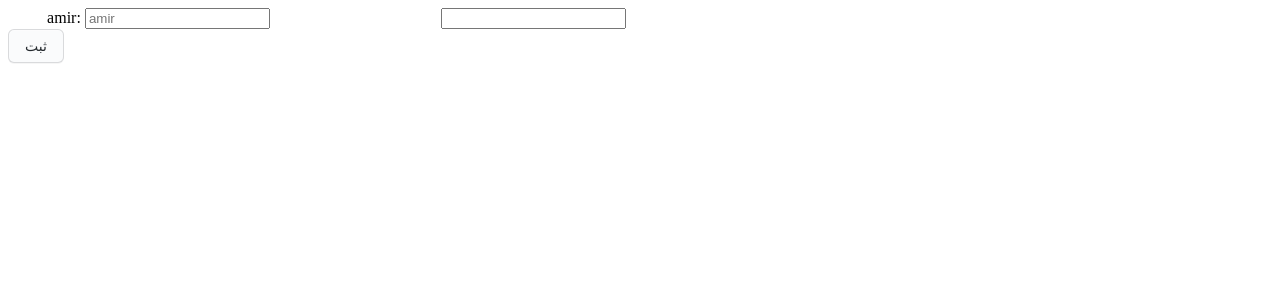
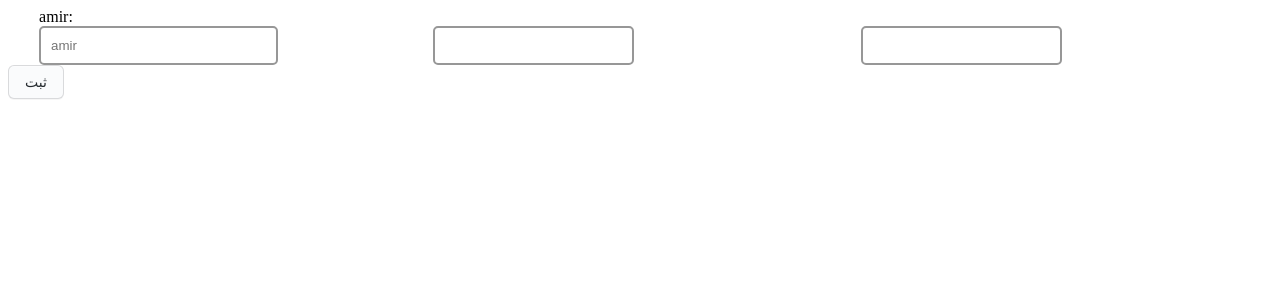
Before and after one commit to Ch-alireza021/genera-form, a React (Vite) app: page / in a window 1280 px wide. Shown: the top 300 px of the page. Built offline with nearby package versions, Linux system fonts and the light colour scheme.

Commit message:
improve gride and get size dynamically

```diff
--- a/src/App.tsx
+++ b/src/App.tsx
@@ -24,6 +24,12 @@ function App() {
       size:'s12 m6 l4',
       error: { regex: ["^[0-9]{11}$", "شماره موبایل باید 11 رقم باشد"] },
     },
+    {
+      name: "phone",
+      type: "number",
+      size:'s12 m6 l4',
+      error: { regex: ["^[0-9]{11}$", "شماره موبایل باید 11 رقم باشد"] },
+    },
   ];
 
   const config={
--- a/src/components/CForm/Cform.tsx
+++ b/src/components/CForm/Cform.tsx
@@ -1,4 +1,4 @@
-import { ChangeEvent, FC, useState } from "react";
+import { ChangeEvent, FC, useEffect, useRef, useState } from "react";
 import { ConfigFormIF, FormCForm, onSubmite, StringObject } from "./base";
 import fromStyle from "./style/ButtonForm.module.css";
 import { gridColumn } from "./helpers";
@@ -11,11 +11,24 @@ interface CformIF {
 export const CForm: FC<CformIF> = ({ form, submithandler, config }) => {
   const [formValues, setFormValues] = useState<StringObject>({});
   const [formError, setFormError] = useState<StringObject>({});
+  const [width, setWidth] = useState<number>(0);
+  const divRef = useRef<HTMLDivElement | null>(null);
+  useEffect(() => {
+    const updateWidth = () => {
+      if (divRef.current) {
+        setWidth(divRef.current.offsetWidth);
+      }
+    };
+    updateWidth();
+    window.addEventListener('resize', updateWidth);
+    return () => {
+      window.removeEventListener('resize', updateWidth);
+    };
+  }, []);
   let column = 0;
-
   return (
     <>
-      <div className={`${fromStyle?.grid}`}>
+      <div className={`${fromStyle?.grid}`} ref={divRef}>
         {form?.map((ele, i) => {
           const change = (e: ChangeEvent<HTMLInputElement>) => {
             const value = e.target.value;
@@ -29,7 +42,7 @@ export const CForm: FC<CformIF> = ({ form, submithandler, config }) => {
             column: newColumn,
           } = gridColumn({
             size: ele?.size,
-            display: "l",
+            width: width,
             column,
           });
           column = newColumn;
@@ -51,6 +64,7 @@ export const CForm: FC<CformIF> = ({ form, submithandler, config }) => {
                 placeholder={ele?.placeholder}
                 onChange={(e) => change(e)}
                 style={{ borderColor: formError?.[ele.name] ? "red" : "" }}
+                className={`${fromStyle?.input}`}
               />
               {error && <div style={{ color: "red" }}>{error}</div>}
             </div>
--- a/src/components/CForm/helpers/formFunc.ts
+++ b/src/components/CForm/helpers/formFunc.ts
@@ -1,12 +1,15 @@
 export const gridColumn = ({
   size,
-  display,
+  width,
   column,
 }: {
   size?: string;
-  display: string;
+  width: number;
   column: number;
 }): { column: number; gridColumnEnd: number; gridColumnStart: number } => {
+    console.log({width})
+    const display = width < 600 ? "s" : width < 900 ? "m" : "l";
+    console.log({display})
   const regex = new RegExp(`(${display})(\\d+)`);
   const match = size?.match(regex);
   const setdisplay = Number(match ? parseInt(match[2], 10) : 12);
```
